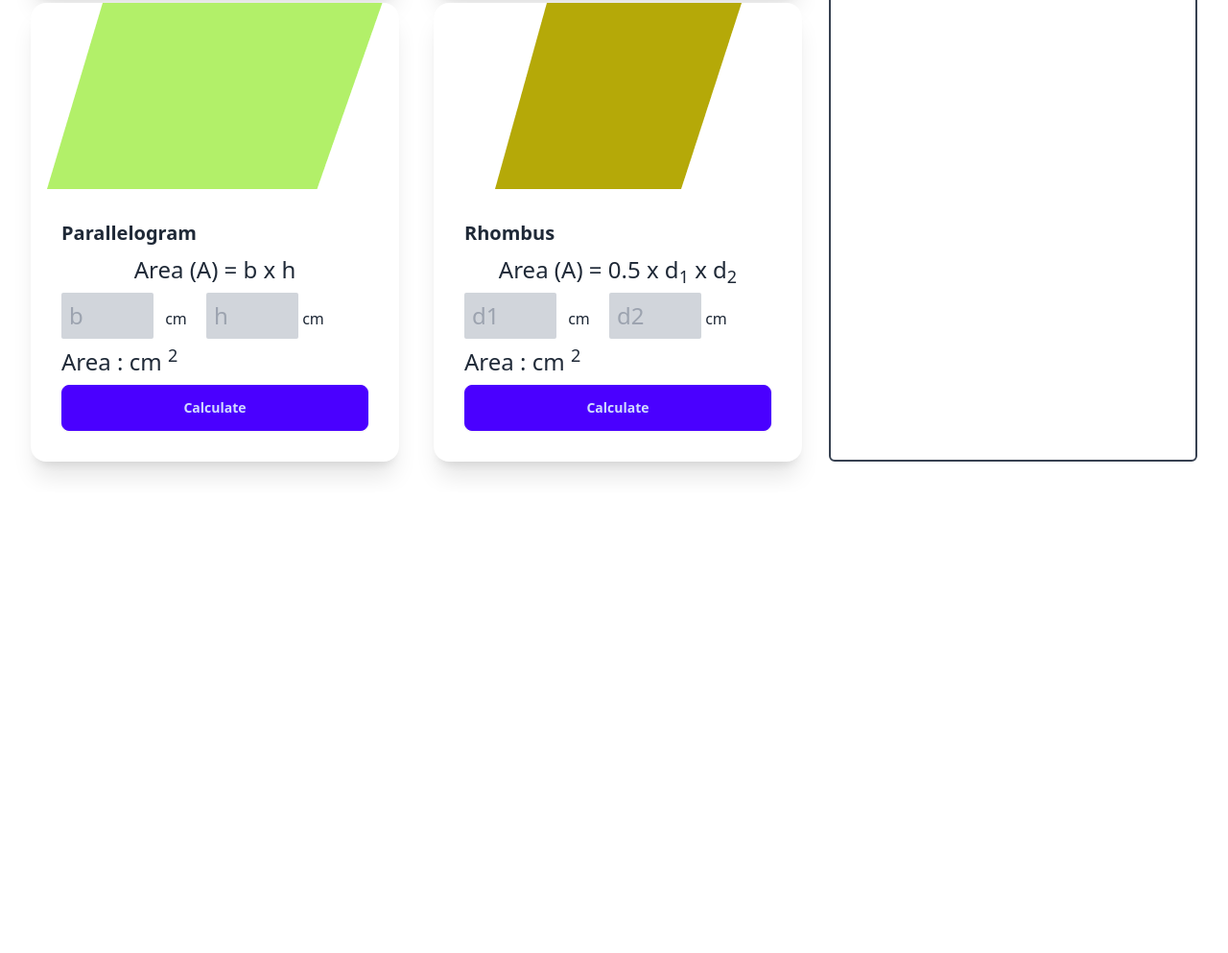
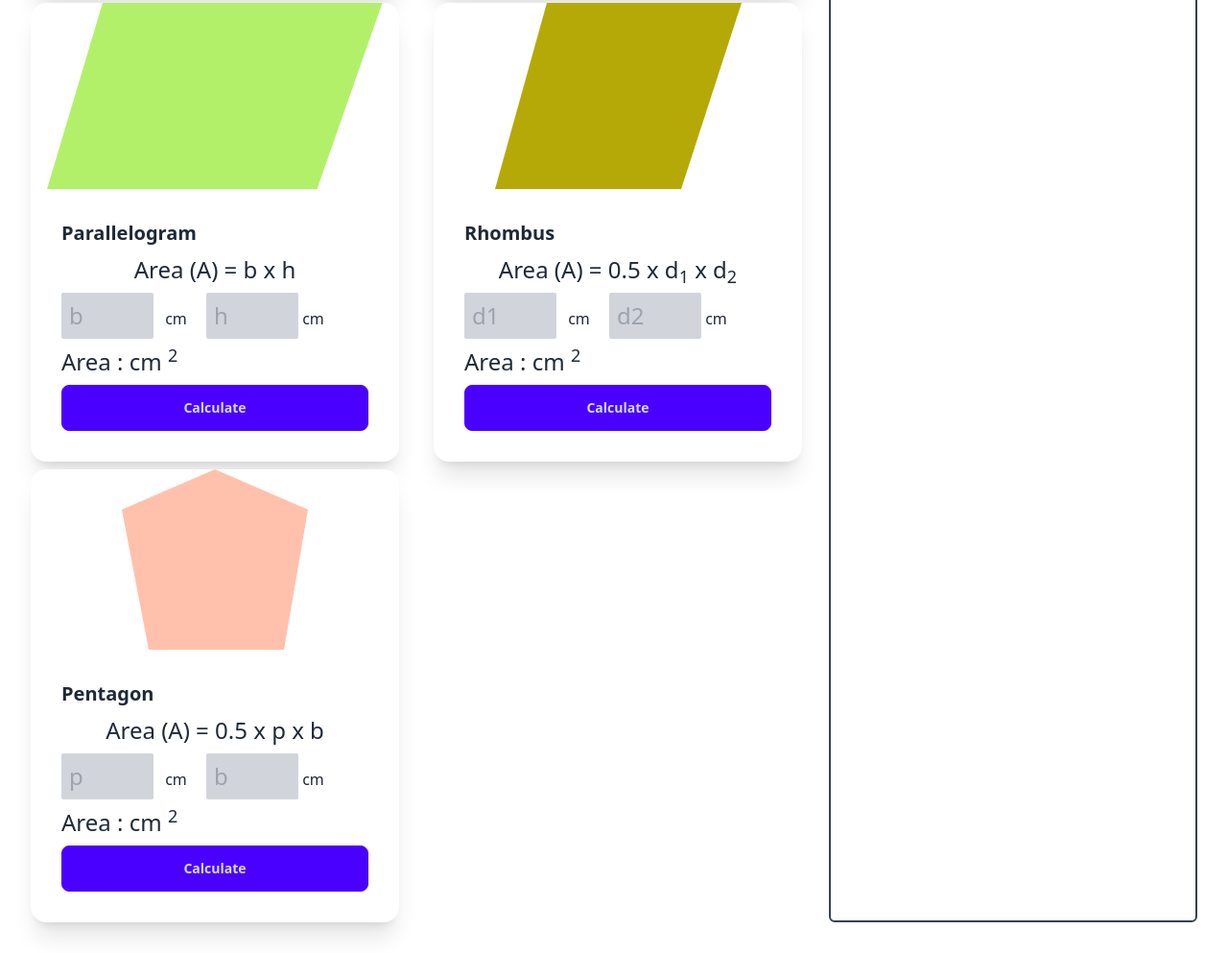
Before and after one commit to Oishee12/Geometry-Gem, a plain HTML site: page index.html in a window 1280 px wide. Shown: the part 515-1508 px from the top of the page at 96% size. Before the commit the page ends 1028 px from the top, so only its background shows below. Drawn offline with nearby package versions, Linux system fonts and the light colour scheme.

Commit message:
added pentagon

```diff
--- a/index.html
+++ b/index.html
@@ -108,6 +108,29 @@
             </div>
           </div>
         </div>
+        <!-- Pentagon card -->
+        <div class="card w-96 bg-base-100 shadow-xl">
+          <figure><img src="images/pentagon.png" alt="Pentagon" />
+          </figure>
+          <div class="card-body">
+            <h2 class="card-title">Pentagon</h2>
+            <p class="text-2xl text-center">Area (A) = 0.5 x p x b</p>
+            <div>
+              <!-- Pentagon p -->
+              <input id="Pentagon-p" class="w-24 text-2xl rounded-sm p-2 bg-gray-300" type="text" placeholder="p">
+              <span class="mr-4 ml-2">cm</span>
+              <!-- Pentagon b -->
+              <input id="Pentagon-b" class="w-24 text-2xl rounded-sm p-2 bg-gray-300" type="text" placeholder="b">
+              <span>cm</span>
+            </div>
+            <div>
+              <p class="text-2xl">Area : <span id="Pentagon-area"></span> <span>cm</span> <sup>2</sup></p>
+            </div>
+            <div class="card-actions">
+              <button onclick="calculatePentagonArea()" class="btn btn-primary w-full">Calculate</button>
+            </div>
+          </div>
+        </div>
       </div>
       <!-- area calculation -->
       <div class="w-96 border-2 border-gray-700 rounded-md">
@@ -119,6 +142,7 @@
   <script src="scripts/rectangle-calculate.js"></script>
   <script src="scripts/parallelogram-calculate.js"></script>
   <script src="scripts/rhombus-calculate.js"></script>
+  <script src="scripts/Pentagon-calculate.js"></script>
 </body>
 
 </html>
--- /dev/null
+++ b/scripts/Pentagon-calculate.js
@@ -0,0 +1,21 @@
+function calculatePentagonArea() {
+    // get p
+    const pentagonPInput = document.getElementById('Pentagon-p');
+    const pentagonPInputValue = pentagonPInput.value;
+    const p = parseFloat(pentagonPInputValue);
+    console.log(p);
+
+    // get b
+    const pentagonBInput = document.getElementById('Pentagon-b');
+    const pentagonBInputValue = pentagonBInput.value;
+    const b = parseFloat(pentagonBInputValue);
+    console.log(b);
+
+    // calculate pentagon area
+    area = 0.5 * p * b;
+    console.log('area of the pentagon is : ', area);
+
+    // display area
+    const spanPentagonArea = document.getElementById('Pentagon-area');
+    spanPentagonArea.innerText = area;
+}
```
